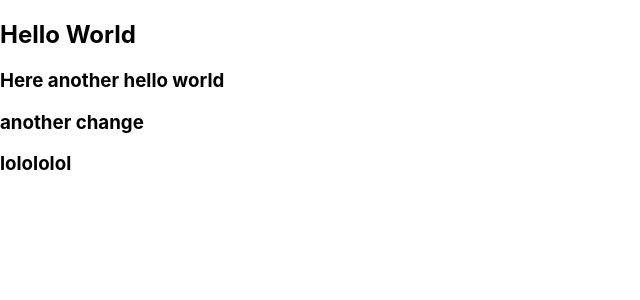
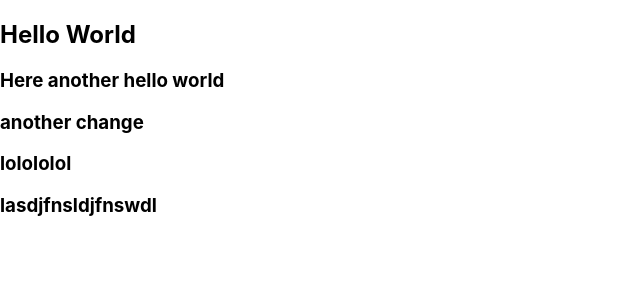
Before and after one commit to anasis22/test-repo, a React (Create React App) app in the folder first-repo/: page / in a window 1280 px wide. Shown: the top 300 px of the page, without its empty margins (0-640 px from the left). Built offline with nearby package versions, Linux system fonts and the light colour scheme.

Commit message:
for checking

```diff
--- a/first-repo/src/App.js
+++ b/first-repo/src/App.js
@@ -7,6 +7,7 @@ const App = () => {
       <h3>Here another hello world</h3>
       <h3>another change</h3>
       <h3>lolololol</h3>
+      <h3>lasdjfnsldjfnswdl</h3>
     </div>
   )
 }
```
